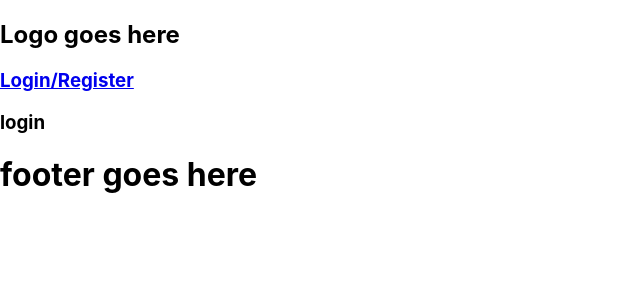
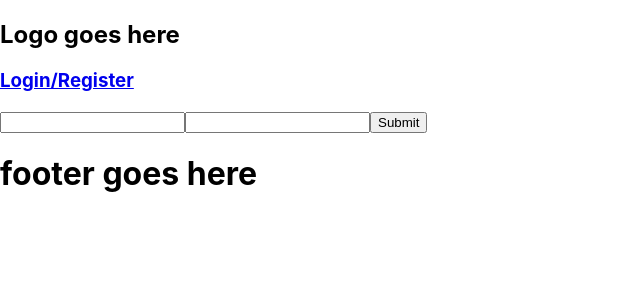
Before and after one commit to gradyki/Skillz, a React (Create React App) app in the folder client/: page /login in a window 1280 px wide. Shown: the top 300 px of the page, without its empty margins (0-640 px from the left). Built offline with nearby package versions, Linux system fonts and the light colour scheme.

Commit message:
login forms working

```diff
--- a/client/src/App.js
+++ b/client/src/App.js
@@ -1,13 +1,14 @@
 import './App.css';
 import { Switch, Route } from 'react-router-dom'
 import Layout from './layout/Layout';
+import Login from './screens/Login/Login'
 
 function App() {
   return (
     <Layout>
       <Switch>
         <Route path='/login'>
-          <h3>login</h3>
+          <Login />
         </Route>
         <Route path='/register'>
 
--- /dev/null
+++ b/client/src/screens/Login/Login.jsx
@@ -0,0 +1,37 @@
+import { useState } from 'react'
+
+
+export default function Login() {
+  const [formData, setFormData] = useState({
+    username: '',
+    password: ''
+  })
+
+  const { username, password } = formData
+
+  const handleChange = (e) => {
+    const { name, value } = e.target;
+    setFormData(prevState => ({
+      ...prevState,
+      [name]: value
+    }))
+  }
+
+  return (
+    <form>
+      <input
+        type='text'
+        name='username'
+        value={username}
+        onChange={handleChange}
+      />
+      <input
+        name='password'
+        type='password'
+        value={password}
+        onChange={handleChange}
+      />
+      <button>Submit</button>
+    </form>
+  )
+}
```
Also changed, not shown: client/src/screens/Logout/Logout.jsx (added).
